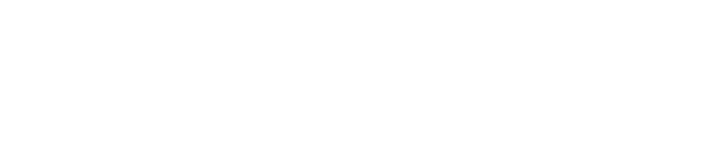
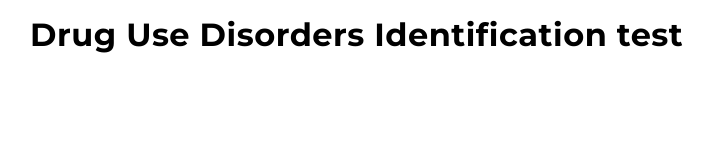
Before and after one commit to Mx-Crvr/drug-alcohol-screening, a plain HTML site: page index.html in a window 1280 px wide. Shown: the whole page, without its empty margins (50-763 px from the left). Drawn offline with Linux system fonts and the light colour scheme.

Commit message:
deleted some files

```diff
--- a/index.html
+++ b/index.html
@@ -7,10 +7,17 @@
     <title>Screening Tool</title>
     <link rel="stylesheet" href="">
     <script src="https://cdnjs.cloudflare.com/ajax/libs/sass.js/0.9.2/sass.min.js" integrity="sha512-mA5b7w9mZvGLWgjIqp9KhWNzkkZ/H3gC4Ua6GOn9m/xl1UF4ghH8GsriKvAYxLsxoKvn6NdebW7kZ6iGB3CGSg==" crossorigin="anonymous" referrerpolicy="no-referrer"></script>
+    <link rel="stylesheet" href="./css/style.min.css">
 </head>
 <body>
-    <header></header>
-    <main></main>
+    <header>
+        <h1>Drug Use Disorders Identification test<h1>
+    </header>
+
+    <main>
+
+    </main>
+
     <footer></footer>
 </body>
 </html>
--- a/scss/_config.scss
+++ b/scss/_config.scss
@@ -0,0 +1,7 @@
+$dark: #16161D;
+$orange: #FCA311;
+$platinum: #E5E5E5;
+$grey: #F2F2F2;
+$blue: #14213D;
+
+@import url('https://fonts.googleapis.com/css2?family=Cormorant+Garamond:wght@300;400;500&family=Montserrat:wght@100;200;300;400;500;600;700&display=swap');
--- a/scss/style.scss
+++ b/scss/style.scss
@@ -1,4 +1,5 @@
 @import 'utilities';
+@import 'config';
 
 * {
     padding: 0;
@@ -7,7 +8,8 @@
 }
 
 body {
-    font-family: sans-serif;
+    font-family: "Montserrat", sans-serif;
     line-height: 1.2;
     letter-spacing: 0.5px;
+    font-weight: 400;
 }
```
Also changed, not shown: audit/audit.html (deleted, +0 -19 lines), dudit/dudit.html (deleted, +0 -19 lines), audit/audit.js (deleted), css/style.min.css (added), dudit/dudit.js (deleted).
